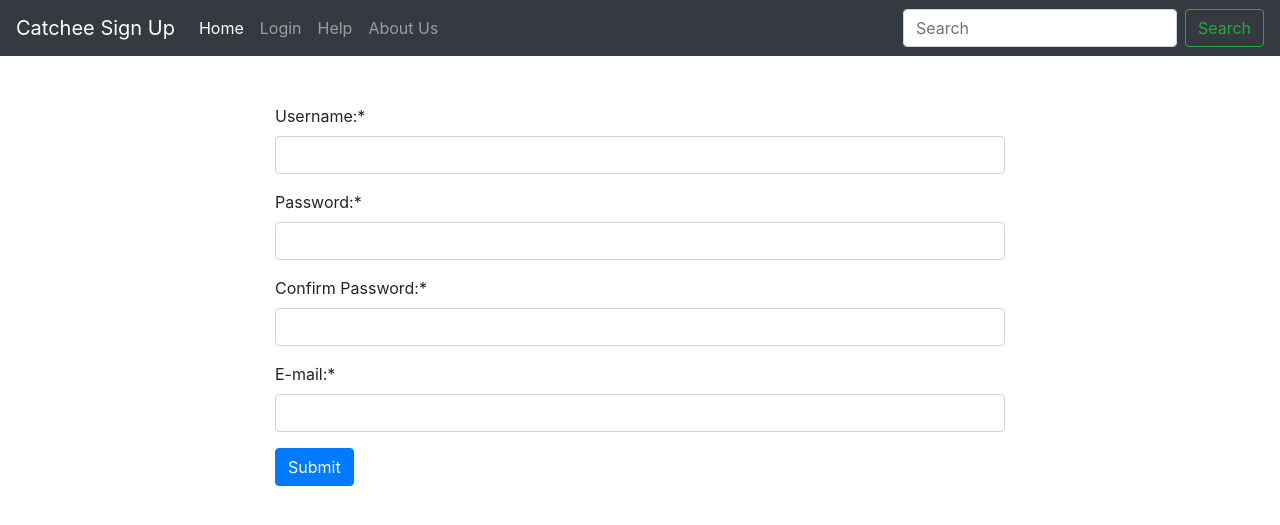
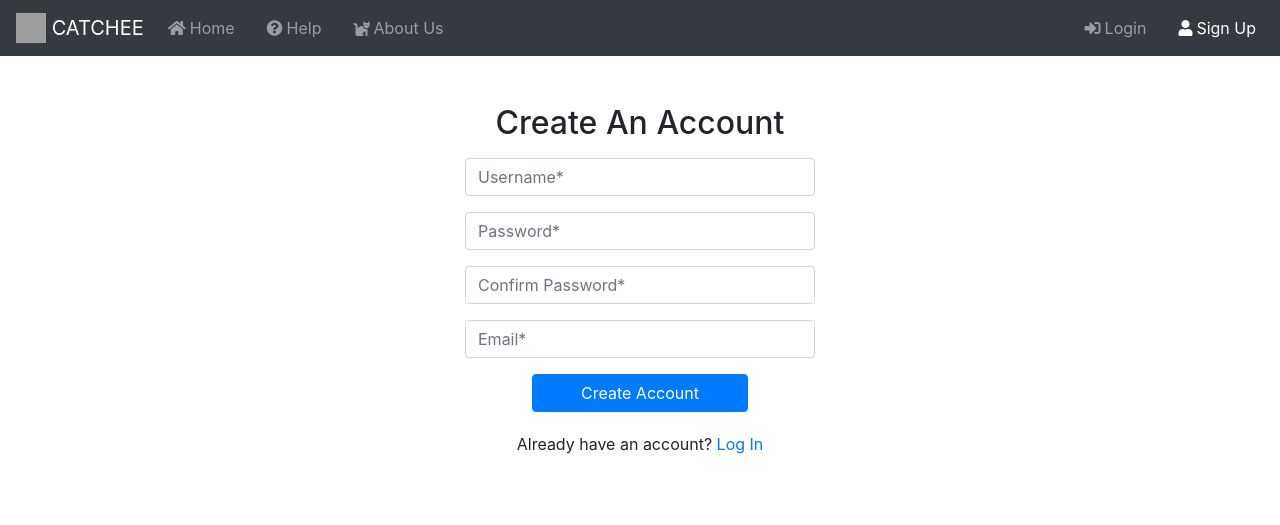
Before and after one commit to chiay/Catchee, a PHP site: page /unit_test/test_signup.html in a window 1280 px wide. Shown: the top 525 px of the page. Run offline with PHP 8.4, Linux system fonts and the light colour scheme; some libraries are stand-ins or nearby versions; grey boxes are pictures that could not be loaded.

Commit message:
Update Navbar for all page to identify user
Expose more features after user login

```diff
--- a/unit_test/test_signup.html
+++ b/unit_test/test_signup.html
@@ -7,6 +7,8 @@
 
   <link rel="stylesheet" href="https://stackpath.bootstrapcdn.com/bootstrap/4.3.1/css/bootstrap.min.css" integrity="sha384-ggOyR0iXCbMQv3Xipma34MD+dH/1fQ784/j6cY/iJTQUOhcWr7x9JvoRxT2MZw1T" crossorigin="anonymous">
 
+  <link rel="stylesheet" href="https://use.fontawesome.com/releases/v5.11.2/css/all.css" integrity="sha384-KA6wR/X5RY4zFAHpv/CnoG2UW1uogYfdnP67Uv7eULvTveboZJg0qUpmJZb5VqzN" crossorigin="anonymous">
+
   <title>| TEST | Sign up - CATCHEE</title>
 </head>
 
@@ -14,30 +16,33 @@
 <body>
   <!-- Navigation Bar -->
   <nav class="navbar navbar-expand-lg navbar-dark bg-dark">
-  <a class="navbar-brand" href="#">Catchee Sign Up</a>
+    <a class="navbar-brand" href="#">
+      <img src="logo_full.svg" width="30" height="30" class="d-inline-block align-top"> CATCHEE
+    </a>
     <button class="navbar-toggler" type="button" data-toggle="collapse" data-target="#navbarSupportedContent" aria-controls="navbarSupportedContent" aria-expanded="false" aria-label="Toggle navigation">
       <span class="navbar-toggler-icon"></span>
     </button>
 
     <div class="collapse navbar-collapse" id="navbarSupportedContent">
       <ul class="navbar-nav mr-auto">
-      <li class="nav-item active">
-        <a class="nav-link" href="#">Home <span class="sr-only">(current)</span></a>
+        <li class="nav-item mr-3">
+          <a class="nav-link" href="home.php"><i class="fas fa-home mr-1"></i>Home</a>
+        </li>
+        <li class="nav-item mr-3">
+          <a class="nav-link" href="#"><i class="fas fa-question-circle mr-1"></i>Help</a>
         </li>
         <li class="nav-item">
-        <a class="nav-link" id="login" href="#">Login</a>
-      </li>
-      <li class="nav-item">
-        <a class="nav-link" href="#">Help</a>
-      </li>
-      <li class="nav-item">
-        <a class="nav-link" href="#">About Us</a>
+          <a class="nav-link" href="#"><i class="fas fa-cat mr-1"></i>About Us</a>
         </li>
       </ul>
-    <form class="form-inline my-2 my-lg-0">
-      <input class="form-control mr-sm-2" type="search" placeholder="Search" aria-label="Search">
-      <button class="btn btn-outline-success my-2 my-sm-0" type="submit">Search</button>
-    </form>
+      <ul class="navbar-nav justify-content-end">
+        <li class="nav-item mr-3">
+          <a class="nav-link" id="nav_login" href="test_login.html"><i class="fas fa-sign-in-alt mr-1"></i>Login</a>
+        </li>
+        <li class="nav-item active">
+          <a class="nav-link" id="nav_signup" href="test_signup.html"><i class="fas fa-user mr-1"></i>Sign Up<span class="sr-only">(current)</span></a>
+        </li>
+      </ul>
     </div>
   </nav>
 
@@ -46,26 +51,27 @@
     <div class="row">
       <div class="col">
       </div>
-    <div class="col-8">
+      <div class="col-4">
+        <center><h2 class="mb-3">Create An Account</h2></center>
         <form name="signup" action="signup.php" method="post">
           <div class="form-group">
-          <label for="UsernameInput">Username:*</label>
-          <input type="text" class="form-control" name="username"/>
+            <!-- <label for="UsernameInput">Username:*</label> -->
+            <input type="text" class="form-control" name="username" placeholder="Username*"/>
           </div>
           <div class="form-group">
-          <label for="PasswordInitInput">Password:*</label>
-          <input type="password" class="form-control" name="password_init"/>
+            <!-- <label for="PasswordInitInput">Password:*</label> -->
+            <input type="password" class="form-control" name="password_init" placeholder="Password*"/>
           </div>
           <div class="form-group">
-          <label for="PasswordConfInput">Confirm Password:*</label><label id="pass_conf_error"></label>
-          <input type="password" class="form-control" name="password_conf" onchange="Validate_Password(document.signup.password_init, document.signup.password_conf)"/>
+            <!-- <label for="PasswordConfInput">Confirm Password:*</label><label id="pass_conf_error"></label> -->
+            <input type="password" class="form-control" name="password_conf" placeholder="Confirm Password*" onchange="Validate_Password(document.signup.password_init, document.signup.password_conf)"/>
           </div>
           <div class="form-group">
-          <label for="EmailInput">E-mail:*</label>
-          <input type="email" class="form-control" name="email"/>
+            <!-- <label for="EmailInput">E-mail:*</label> -->
+            <input type="email" class="form-control" name="email" placeholder="Email*"/>
           </div>
           <div class="form-group">
-          <input type="submit" class="btn btn-primary" name="submit_registration" onclick="Validate_Input(document.signup.username, document.signup.password_init, document.signup.password_conf, document.signup.email)"/>
+            <center><input type="submit" class="btn btn-primary px-5" name="submit_registration" value="Create Account" onclick="Validate_Input(document.signup.username, document.signup.password_init, document.signup.password_conf, document.signup.email)"/></center>
           </div>
         </form>
       </div>
@@ -74,8 +80,20 @@
     </div>
   </div>
 
+  <div class="container mt-1">
+    <div class="row">
+      <div class="col">
+      </div>
+      <div class="col-4">
+        <center><label>Already have an account?</label><a href="test_login.html"> Log In</a></center>
+      </div>
+      <div class="col">
+      </div>
+    </div>
+  </div>
+
   <script type="text/javascript" src="test_signup.js"></script>
-<script src="https://code.jquery.com/jquery-3.3.1.slim.min.js" integrity="sha384-q8i/X+965DzO0rT7abK41JStQIAqVgRVzpbzo5smXKp4YfRvH+8abtTE1Pi6jizo" crossorigin="anonymous"></script>
+  <script src="https://ajax.googleapis.com/ajax/libs/jquery/3.4.1/jquery.min.js" type="text/javascript"></script>
   <script src="https://cdnjs.cloudflare.com/ajax/libs/popper.js/1.14.7/umd/popper.min.js" integrity="sha384-UO2eT0CpHqdSJQ6hJty5KVphtPhzWj9WO1clHTMGa3JDZwrnQq4sF86dIHNDz0W1" crossorigin="anonymous"></script>
   <script src="https://stackpath.bootstrapcdn.com/bootstrap/4.3.1/js/bootstrap.min.js" integrity="sha384-JjSmVgyd0p3pXB1rRibZUAYoIIy6OrQ6VrjIEaFf/nJGzIxFDsf4x0xIM+B07jRM" crossorigin="anonymous"></script>
 
```
Also changed, not shown: chat.js (+4 -4 lines), cookie_handler.php (+22 -11 lines), unit_test/home.php (+47 -46 lines), unit_test/test_login.html (+39 -19 lines), unit_test/test_sell.html (+35 -18 lines), unit_test/test_sell.js (+6 -1 lines). Lines whose indentation alone changed are shown as unchanged.
